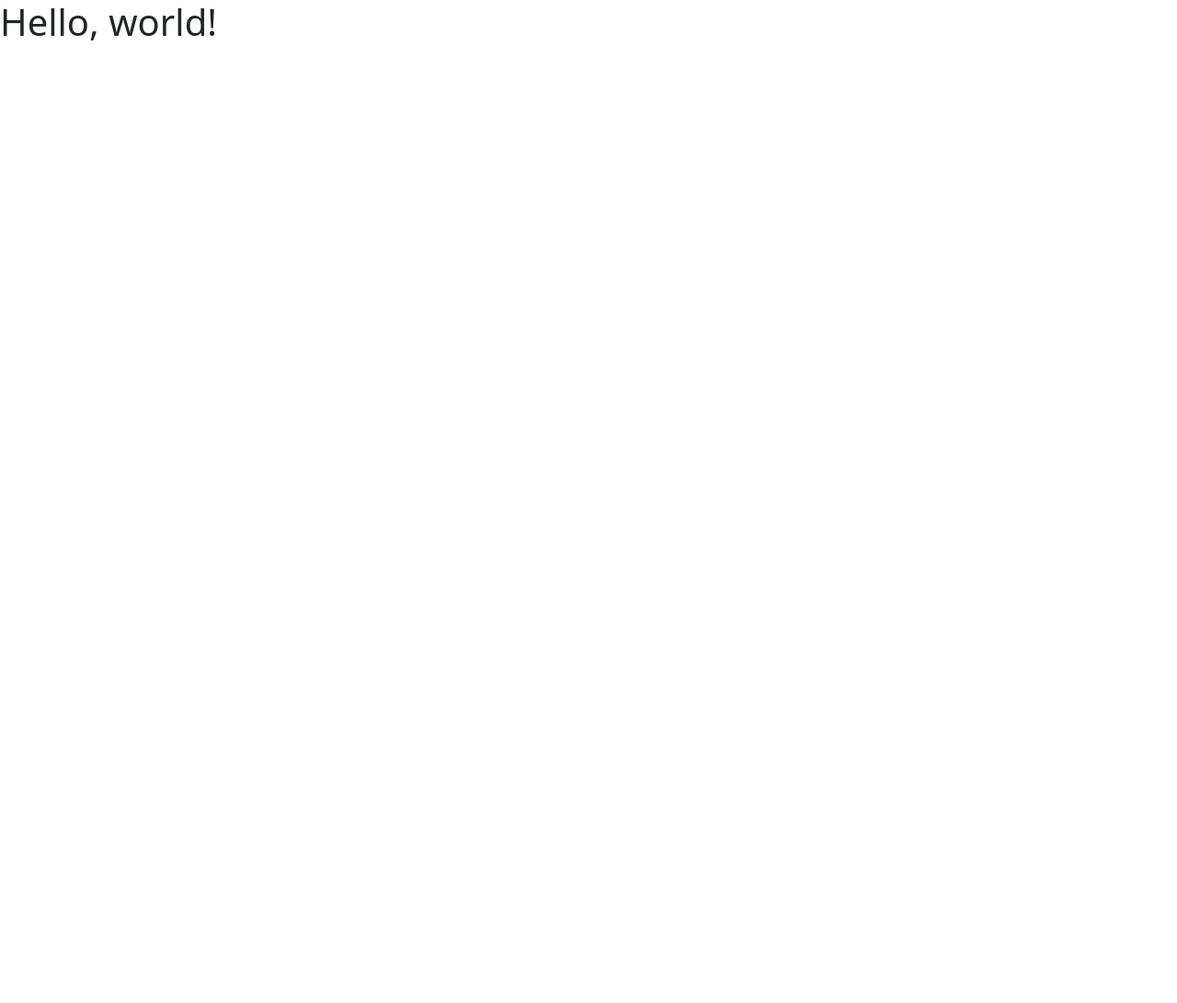
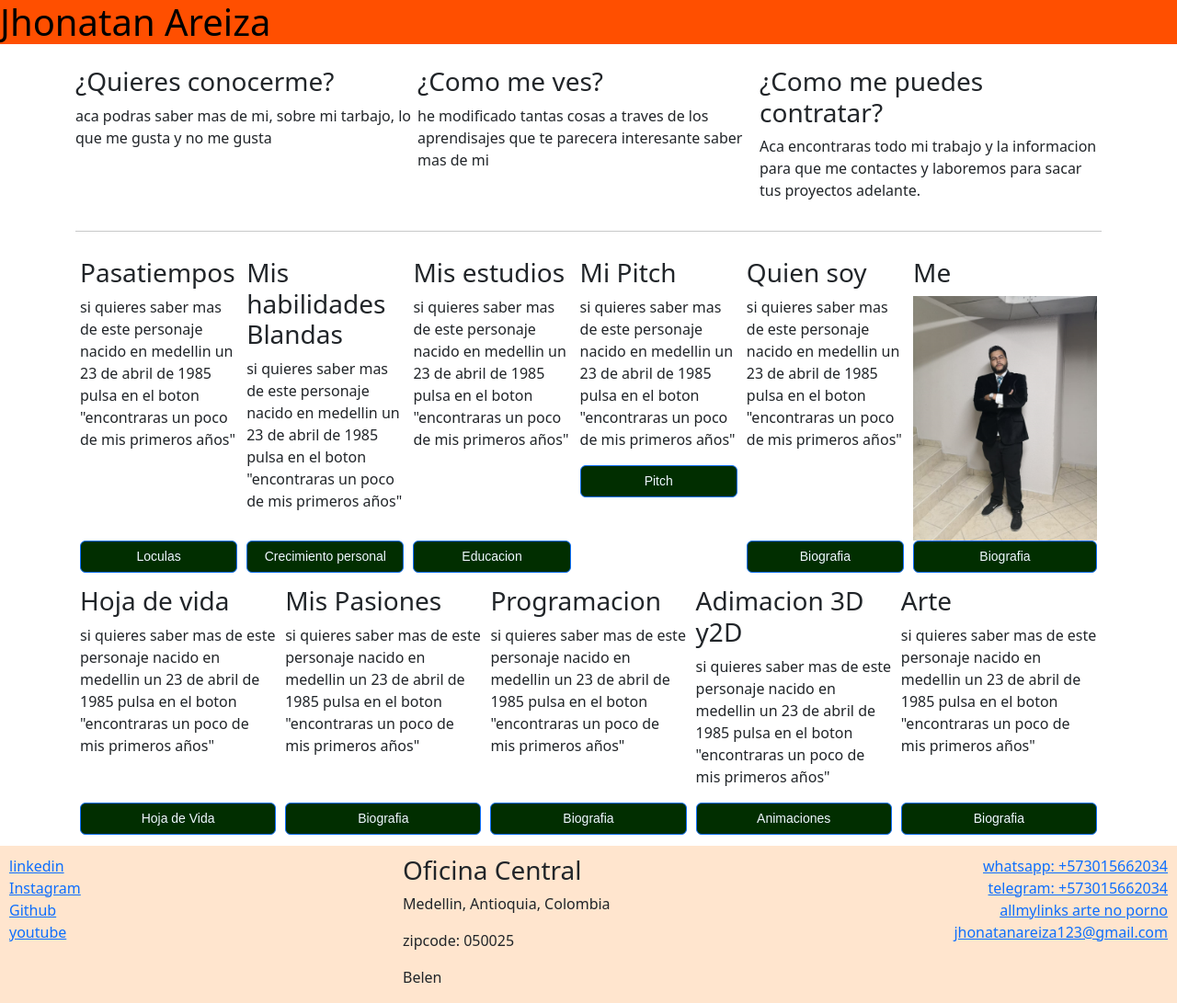
Before and after one commit to jhonatanareiza1/hojavida, a website: page index.html in a window 1280 px wide. Shown: the whole page at 92% size. Before the commit the page ends 800 px from the top, so only its background shows below. Drawn offline with nearby package versions, Linux system fonts and the light colour scheme.

Commit message:
estilo inicial css

```diff
--- /dev/null
+++ b/css/main.css
@@ -0,0 +1,28 @@
+.jumbotron{
+	background-color:#FF4F00;
+	color: black;
+}
+
+.btn{
+	background-color: #012E00;
+	color:aliceblue;
+	font-family: Arial;
+	font-size: 14px;
+
+}
+
+footer{
+	padding: 10px 10px 0px 10px;
+	background-color: #FFE5CE;
+	margin-bottom: 0px;
+	margin-top: 10px;
+}
+.card-hotel{
+	flex: 1 150px ;
+	padding: 2px 5px;
+	margin-top: 10px;
+}
+.btn-reserva{
+	width: 100%;
+
+}
--- a/index.html
+++ b/index.html
@@ -5,9 +5,146 @@
     <meta name="viewport" content="width=device-width, initial-scale=1">
     <title>Bootstrap demo</title>
     <link href="node_modules/bootstrap/dist/css/bootstrap.min.css" rel="stylesheet" >
+	 <link rel="stylesheet" type="text/css" href="css/main.css">
   </head>
   <body>
-    <h1>Hello, world!</h1>
+	<div class="jumbotron">
+	  <h1>Jhonatan Areiza</h1>
+	</div>
+    <div class="container">
+		<div class="d-flex">
+			<div class="col-sm-4">
+				<p>
+				<h3>¿Quieres conocerme?</h3>
+				<p>aca podras saber mas de mi, sobre mi tarbajo, lo que me gusta y no me gusta</p>
+				</p>
+			</div>
+			<div class="col-sm-4">
+				<p>
+				<h3>¿Como me ves?</h3>
+				<p>he modificado tantas cosas a traves de los aprendisajes que te parecera interesante saber mas de mi</p>
+				</p>
+			</div>
+			<div class="col-sm-4">
+				<p>
+					<h3>¿Como me puedes contratar?</h3>
+				<p>Aca encontraras todo mi trabajo y la informacion para que me contactes y laboremos para sacar tus proyectos adelante.</p>
+				</p>
+			</div>
+		</div>
+		<hr>
+		<div class="d-flex flex-wrap flex-row-reverse">
+			<div class="card-hotel d-flex flex-column justify-content-between">
+				<div>
+					<h3>Me</h3>
+					<img class="control" src="imagenes/WhatsApp Image 2022-05-30 at 7.54.07 AM.png" alt="mi foto de perfil" width="200">
+				</div>
+				<button class="btn btn-primary btn-reserva">Biografia</button>
+			</div>
+				<div class="card-hotel d-flex flex-column justify-content-between">
+					<div>
+						<h3>Quien soy</h3>
+						<p>si quieres saber mas de este personaje nacido en medellin un 23 de abril de 1985 pulsa en el boton "encontraras un poco de mis primeros años"</p>
+					</div>
+				<button class="btn btn-primary btn-reserva" href="index.html">Biografia</button>
+			</div>
+			<div class="card-hotel d-flex flex-column">
+				<div>
+					<h3>Mi Pitch</h3>
+					<p>si quieres saber mas de este personaje nacido en medellin un 23 de abril de 1985 pulsa en el boton "encontraras un poco de mis primeros años"</p>
+				</div>
+				<button class="btn btn-primary btn-reserva">Pitch</button>
+			</div>
+			<div class="card-hotel d-flex flex-column justify-content-between">
+				<div>
+					<h3>Mis estudios</h3>
+					<p>si quieres saber mas de este personaje nacido en medellin un 23 de abril de 1985 pulsa en el boton "encontraras un poco de mis primeros años"</p>
+				</div>
+				<button class="btn btn-primary btn-reserva">Educacion</button>
+			</div>
+
+			<div class="card-hotel d-flex flex-column justify-content-between">
+				<div>
+					<h3>Mis habilidades Blandas</h3>
+					<p>si quieres saber mas de este personaje nacido en medellin un 23 de abril de 1985 pulsa en el boton "encontraras un poco de mis primeros años"</p>
+				</div>
+
+				<button class="btn btn-primary btn-reserva">Crecimiento personal</button>
+			</div>
+			<div class="card-hotel d-flex flex-column justify-content-between">
+				<div>
+					<h3>Pasatiempos</h3>
+					<p>si quieres saber mas de este personaje nacido en medellin un 23 de abril de 1985 pulsa en el boton "encontraras un poco de mis primeros años"</p>
+				</div>
+
+				<button class="btn btn-primary btn-reserva">Loculas</button>
+			</div>
+			<div class="card-hotel d-flex flex-column justify-content-between">
+				<div>
+					<h3>Arte</h3>
+					<p>si quieres saber mas de este personaje nacido en medellin un 23 de abril de 1985 pulsa en el boton "encontraras un poco de mis primeros años"</p>
+				</div>
+
+				<button class="btn btn-primary btn-reserva">Biografia</button>
+			</div>
+			<div class="card-hotel d-flex flex-column justify-content-between">
+				<div>
+					<h3>Adimacion 3D y2D</h3>
+					<p>si quieres saber mas de este personaje nacido en medellin un 23 de abril de 1985 pulsa en el boton "encontraras un poco de mis primeros años"</p>
+				</div>
+
+				<button class="btn btn-primary btn-reserva">Animaciones</button>
+			</div>
+			<div class="card-hotel d-flex flex-column justify-content-between">
+				<div>
+					<h3>Programacion</h3>
+					<p>si quieres saber mas de este personaje nacido en medellin un 23 de abril de 1985 pulsa en el boton "encontraras un poco de mis primeros años"</p>
+				</div>
+				<button class="btn btn-primary btn-reserva">Biografia</button>
+			</div>
+			<div class="card-hotel d-flex flex-column justify-content-between">
+				<div>
+					<h3>Mis Pasiones</h3>
+					<p>si quieres saber mas de este personaje nacido en medellin un 23 de abril de 1985 pulsa en el boton "encontraras un poco de mis primeros años"</p>
+				</div>
+				<button class="btn btn-primary btn-reserva">Biografia</button>
+			</div>
+			<div class="card-hotel d-flex flex-column justify-content-between">
+				<div>
+					<h3>Hoja de vida</h3>
+					<p>si quieres saber mas de este personaje nacido en medellin un 23 de abril de 1985 pulsa en el boton "encontraras un poco de mis primeros años"</p>
+				</div>
+				<button class="btn btn-primary btn-reserva">Hoja de Vida</button>
+			</div>
+		</div>
+
+	</div>
+
+<footer>
+	<div class="row">
+		<div class="col-sm-4 d-flex flex-column">
+		<a href="www.likedin.com">linkedin</a>
+		<a href="www.instagram.com">Instagram</a>
+		<a href="www.github.com">Github</a>
+		<a href="www.youtube.com">youtube</a>
+		</div>
+		<div class="col-sm-4">
+			<addres>
+				<h3>Oficina Central</h3>
+				<p>Medellin, Antioquia, Colombia</p>
+				<p>zipcode: 050025</p>
+				<p>Belen</p>
+			</addres>
+		</div>
+		<div class="col-sm-4 d-flex flex-column align-items-end">
+			<a href="www.whatsappweb.com">whatsapp: +573015662034</a>
+			<a href="www.telegram.com">telegram: +573015662034</a>
+			<a href="www.allmylinks.com">allmylinks arte no porno</a>
+			<a href="www.allmylinks.com">jhonatanareiza123@gmail.com</a>
+		</div>
+	</div>
+</footer>
+
     <script src="node_modules/jquery/dist/jquery.min.js" ></script>
 	<script src="node_modules/popper.js/dist/popper.min.js" ></script>
 	<script src="node_modules/bootstrap/dist/js/bootstrap.min.js" ></script>
```
Also changed, not shown: imagenes/WhatsApp Image 2022-05-30 at 7.54.07 AM.png (added).
